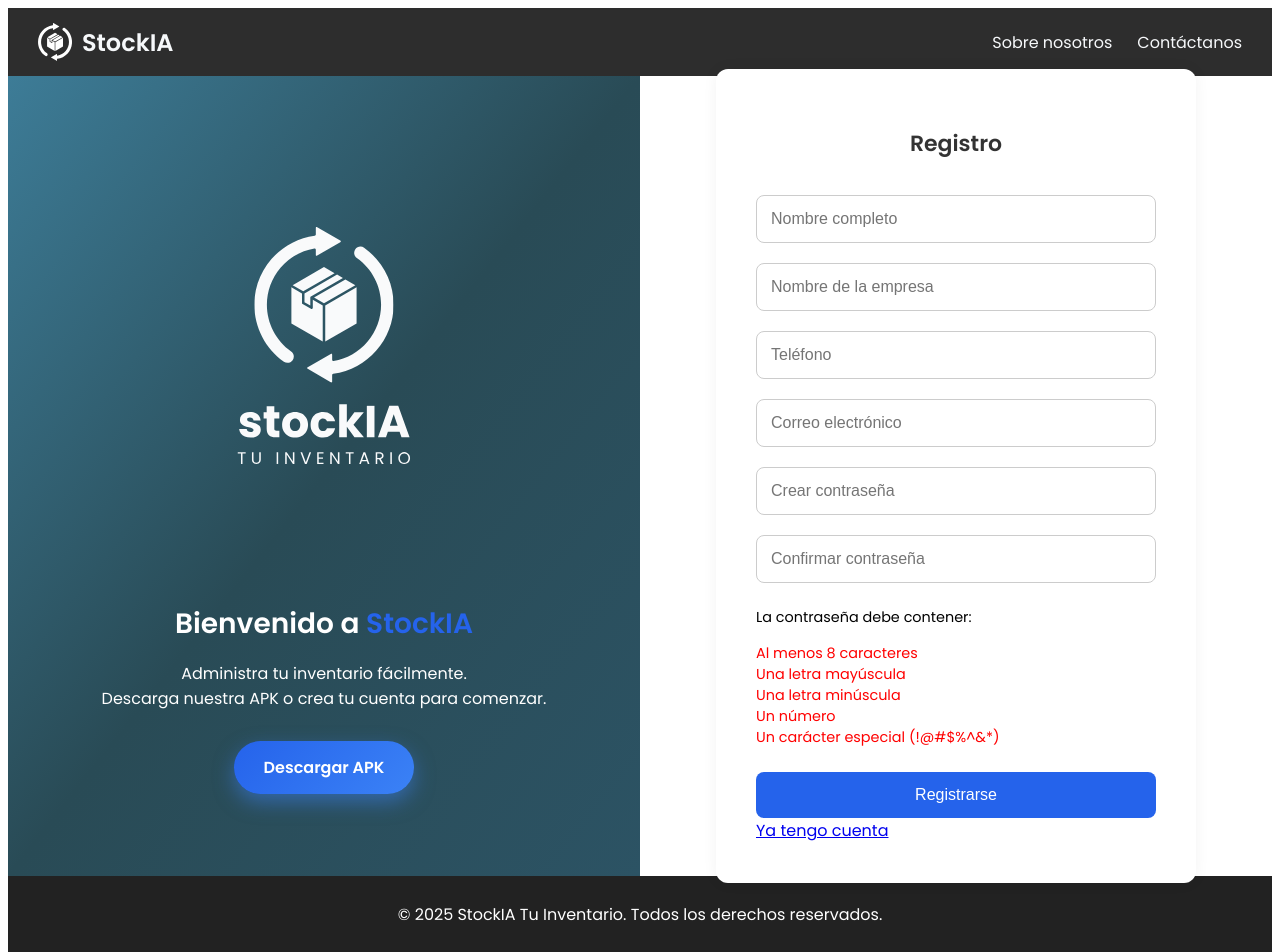
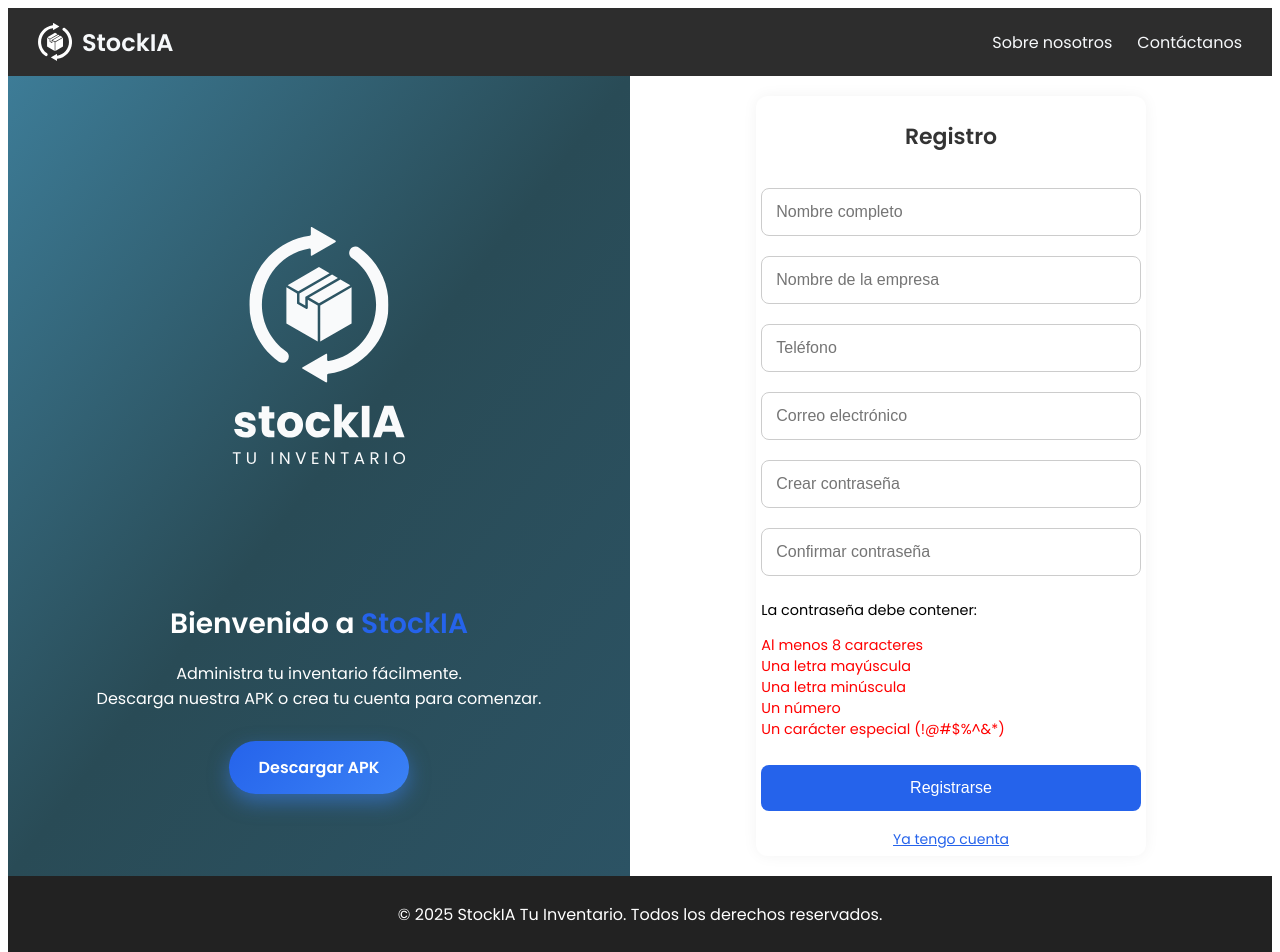
Before and after one commit to Auralopez123/Landing-page, a React (Vite) app: page /register in a window 1280 px wide. Shown: the top 952 px of the page. Built offline with nearby package versions, Linux system fonts and the light colour scheme.

Commit message:
Arreglo de diseño

```diff
--- a/src/components/Register.jsx
+++ b/src/components/Register.jsx
@@ -171,7 +171,7 @@
 
             <div className="button-group">
               <button type="submit">Registrarse</button>
-              <Link to="/login" className="secondary-link">Ya tengo cuenta</Link>
+              <div className="forgot-link"> <Link to="/login" className="secondary-link">Ya tengo cuenta</Link></div>
             </div>
             {registerMessage && (
               <p style={{ color: msgColor, marginTop: '1rem' }}>{registerMessage}</p>
--- a/src/components/dashboard/ProductsSection.jsx
+++ b/src/components/dashboard/ProductsSection.jsx
@@ -66,7 +66,7 @@
                 <img
                   src={
                     p.image_url
-                      ? `hhttps://stock-ia.duckdns.org${p.image_url}`
+                      ? `https://stock-ia.duckdns.org${p.image_url}`
                       : 'src/assets/no_image.jpg'
                   }
                   alt={p.name}
--- a/src/css/contact.css
+++ b/src/css/contact.css
@@ -70,7 +70,7 @@
 
   /* Imagen de contacto */
   .contact-image img {
-    max-width: 420px;
+    max-width: 300px;
     border-radius: 14px;
     box-shadow: 0 10px 25px rgba(0, 0, 0, 0.35);
     transition: transform 0.3s ease;
--- a/src/css/nosotros.css
+++ b/src/css/nosotros.css
@@ -39,7 +39,7 @@
 }
 
 .about-image img {
-  max-width: 50%;
+  max-width: 40%;
   border-radius: 8px;
   box-shadow: 0 4px 10px rgba(0, 0, 0, 0.1);
 }
@@ -62,6 +62,6 @@
   }
 
   .about-image img {
-    max-width: 80%;
+    max-width: 50%;
   }
 }
--- a/src/css/styles.css
+++ b/src/css/styles.css
@@ -90,16 +90,16 @@
     display: flex;
     justify-content: center;
     align-items: center;
-    padding: 40px;
+    padding: 50px;
     border-top-right-radius: 20px;
     border-bottom-right-radius: 20px;
 }
 
 .form-box {
-    width: 100%;
+    width: 70%;
     max-width: 400px;
     background: #fff;
-    padding: 40px;
+    padding: 5px;
     border-radius: 12px;
     box-shadow: 0 0 15px rgba(0, 0, 0, 0.05);
 }
```
